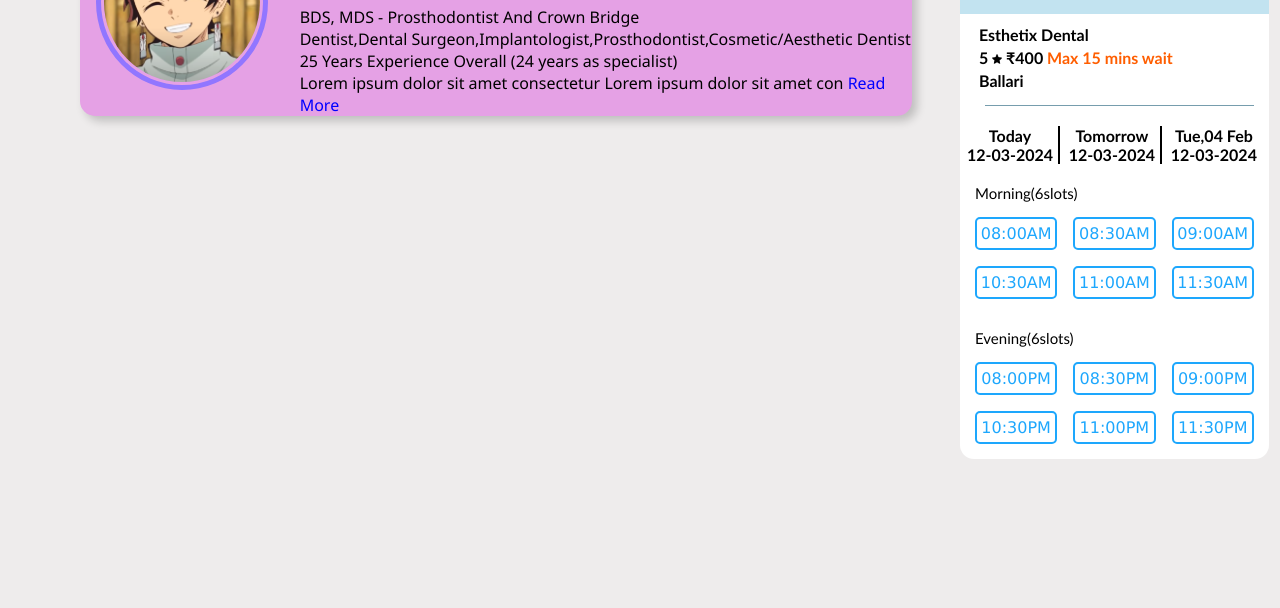
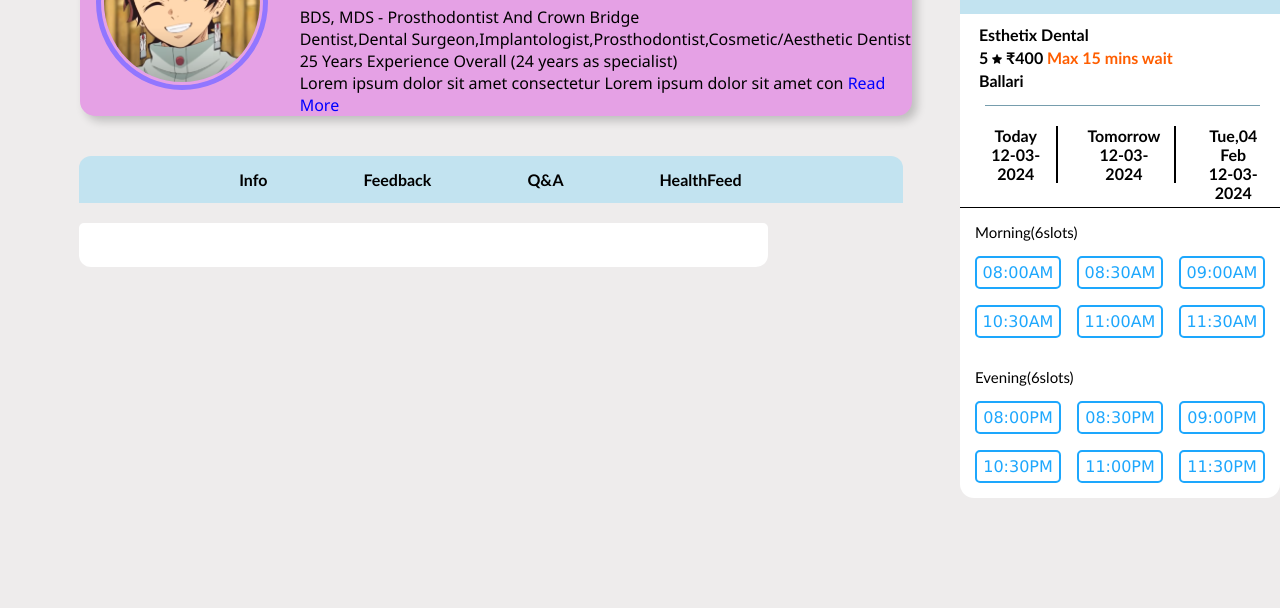
Before and after one commit to Akshai-M/Atoms, a plain HTML site: page profile1/index.html in a window 1280 px wide. Shown: the part 192-800 px from the top of the page. Drawn offline with Linux system fonts and the light colour scheme.

Commit message:
Modified Profile

```diff
--- a/profile1/index.html
+++ b/profile1/index.html
@@ -14,7 +14,7 @@
 
 <body>
     <div class="container">
-
+        <div class="hai">
             <div class="doctor_info">
                 <div class="card_image "><img src="/profile1/images/tanjiro.png" alt="">
                 </div>
@@ -50,8 +50,55 @@
                         <label for="ch">Read More</label>
                     </span>
                 </div>
+
+
             </div>
 
+            <div class="containerr">
+                <nav class="navbar">
+                    <ul>
+                        <li><a href="#info">Info</a></li>
+                        <li><a href="#feedback">Feedback</a></li>
+                        <li><a href="#qa">Q&A</a></li>
+                        <li><a href="#healthfeed">HealthFeed</a></li>
+                    </ul>
+                </nav>
+
+                <div class="conteent">
+                    <div id="info" class="section">
+                        <h2>Info</h2>
+                        <p>Welcome to our website! We provide valuable information on various topics including health,
+                            wellness, and
+                            lifestyle.</p>
+                        <p>Our mission is to empower individuals to make informed decisions about their health and
+                            well-being.</p>
+                    </div>
+
+                    <div id="feedback" class="section">
+                        <h2>Feedback</h2>
+                        <p>We value your feedback! Please feel free to share your thoughts, suggestions, and concerns
+                            with
+                            us. Your
+                            feedback helps us improve and better serve our community.</p>
+                    </div>
+
+                    <div id="qa" class="section">
+                        <h2>Q&A</h2>
+                        <p>Have questions? We have answers! Explore our Q&A section to find answers to commonly asked
+                            questions about
+                            health, wellness, nutrition, and more.</p>
+                    </div>
+
+                    <div id="healthfeed" class="section">
+                        <h2>HealthFeed</h2>
+                        <p>Stay up-to-date with the latest health news, tips, and trends in our HealthFeed section.
+                            Discover
+                            new ways to
+                            improve your well-being and lead a healthier lifestyle.</p>
+                    </div>
+                </div>
+            </div>
+        </div>
 
 
 
@@ -64,7 +111,9 @@
                 <div class="hospital_info ">
                     <div class="area hospital_name">Esthetix Dental</div>
 
-                    <div class="area rating">5 <img class="star" src="/profile1/images/star.png" alt="" srcset="">  ₹400 <strong>Max 15 mins wait</strong></div>
+                    <div class="area rating">5 <img class="star" src="/profile1/images/star.png" alt="" srcset=""> ₹400
+                        <strong>Max 15 mins wait</strong>
+                    </div>
                     <div class="area location">Ballari</div>
                     <div class="line"></div>
 
@@ -91,6 +140,7 @@
 
                         </div>
                     </div>
+                    <div class="line1"></div>
 
                     <div class="slot-time">Morning(6slots)</div>
                     <div class="slots">
--- a/profile1/style.css
+++ b/profile1/style.css
@@ -38,16 +38,12 @@ body {
 }
 
 label {
-
     color: blue;
-
 }
-
 
 .card {
     flex-direction: column;
     text-align: left;
-
 }
 
 .card span {
@@ -66,7 +62,6 @@ label {
     border: 5px solid #9176ff;
     padding: 3px;
     margin: 1rem;
-
 }
 
 .doctor_details {
@@ -76,7 +71,6 @@ label {
     flex-direction: column;
     text-align: left;
     margin-left: 1rem;
-
 }
 
 .card_image img {
@@ -95,7 +89,6 @@ label {
     font-weight: 700;
     padding: 0;
     position: absolute;
-
     margin: 12vh 0 2rem 60rem;
 }
 
@@ -108,7 +101,6 @@ label {
 }
 
 .clinic_info h1 {
-    /* margin-bottom: 10px; */
     position: relative;
     margin: 0;
     padding: 0;
@@ -126,11 +118,9 @@ label {
     border-top-right-radius: 14px;
     padding: 0 0 0 15px;
     background: hsla(197, 100%, 50%, 0.183);
-
 }
 
 .fee .title {
-
     padding: 0 69px 0 30px;
 }
 
@@ -140,51 +130,58 @@ label {
 }
 
 .hospital_info {
-
     padding-top: 7px;
     font-family: 'Gill Sans', 'Gill Sans MT', Calibri, 'Trebuchet MS', sans-serif;
-
-
 }
 
-strong{
+.line1 {
+    display: flex;
+    width: 100%;
+    height: 1px;
+    background: black;
+}
+
+strong {
     color: rgb(255, 94, 0);
 }
-.star{
+
+.star {
     width: 10px;
     height: 10px;
 }
 
 .line {
-
-    width: 21vw;
+    width: 21.5vw;
     height: 1px;
     background: hsla(197, 75%, 25%, 0.571);
-
     margin: 15px 15px 15px 25px;
 }
 
 .date {
     display: flex;
     justify-content: space-between;
-    /* border: 2px solid black;  */
     padding: 5px;
 }
+
 .day {
     display: flex;
     flex-direction: column;
     align-items: center;
     flex-grow: 1;
     text-align: center;
+    padding-left: 24px;
 }
+
 .day-container {
     border-right: 2px solid black;
-    padding-right: 5px;
+    padding: 0 14px 0 0;
     margin-right: 5px;
 }
+
 .dates {
     text-align: center;
 }
+
 .day:last-child .day-container {
     border-right: none;
     margin-right: 0;
@@ -199,15 +196,11 @@ strong{
 
 .slots {
     display: grid;
-
     grid-template-columns: repeat(3, 2fr);
     grid-gap: 1rem;
     padding: 15px 15px;
-    /* scroll-behavior: smooth; */
     cursor: pointer;
 }
-
-
 
 .slot {
     width: auto;
@@ -220,3 +213,80 @@ strong{
     border-radius: 5px;
     border: 2px solid rgb(29, 167, 253);
 }
+
+.simple_navbar {}
+
+.containerr {
+    max-width: 56.9vw;
+    margin: 20px auto 0 3.7rem;
+    padding: 20px;
+    box-sizing: border-box;
+
+}
+
+.navbar {
+    margin-bottom: 20px;
+    display: block;
+    width: fit-content;
+    /* padding: 0 17rem; */
+}
+
+.navbar ul {
+    display: flex;
+    list-style-type: none;
+    margin: 0;
+
+    overflow: hidden;
+    /* background: white; */
+    background: hsla(197, 100%, 50%, 0.183);
+
+    width: auto;
+    border-top-left-radius: 12px;
+    border-top-right-radius: 12px;
+    padding: 0 7.1rem 0 7rem;
+}
+
+.navbar li {
+
+    display: inline-flex;
+    position: relative;
+    padding: 0 2rem 0 2rem;
+}
+
+.navbar a {
+    display: block;
+    color: black;
+    font-weight: 700;
+    font-family: 'Gill Sans', 'Gill Sans MT', Calibri, 'Trebuchet MS', sans-serif;
+    text-align: center;
+    padding: 14px 16px;
+    text-decoration: none;
+
+}
+
+.navbar a:hover {
+    background-color: #555;
+}
+
+.conteent {
+    background-color: white;
+    padding: 22px;
+    border-radius: 5px;
+    border-bottom-left-radius: 12px;
+    border-bottom-right-radius: 12px;
+}
+
+.section {
+    display: none;
+    padding: 20px;
+    position: relative;
+}
+
+.section:target {
+    display: block;
+}
+
+.hai {
+    display: block;
+    position: absolute;
+}
```
Lines whose indentation alone changed are shown as unchanged.
